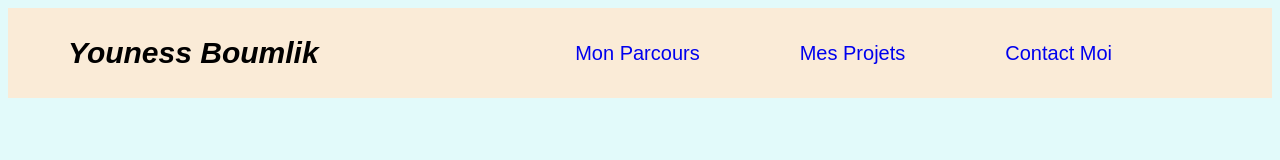
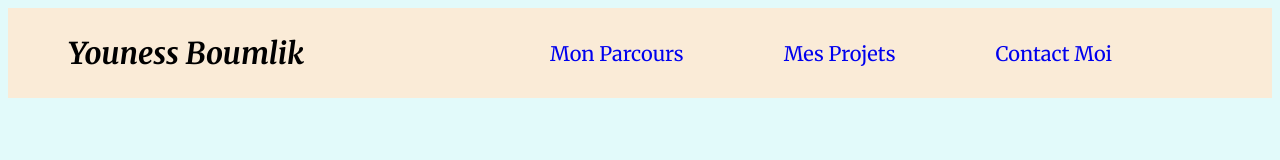
Before and after one commit to Younessboumlik/Younessboumlik.github.io, a plain HTML site: page index.html in a window 1280 px wide. Drawn offline with Linux system fonts and the light colour scheme.

Commit message:
update v0.1

```diff
--- a/index.css
+++ b/index.css
@@ -1,4 +1,4 @@
-/* @import url('https://fonts.googleapis.com/css2?family=Merriweather:ital,wght@0,300;0,400;0,700;0,900;1,300;1,400;1,700;1,900&display=swap'); */
+@import url('https://fonts.googleapis.com/css2?family=Merriweather:ital,wght@0,300;0,400;0,700;0,900;1,300;1,400;1,700;1,900&display=swap');
 header,footer{
     background-color: antiquewhite;
     margin-top: 1px;
```
